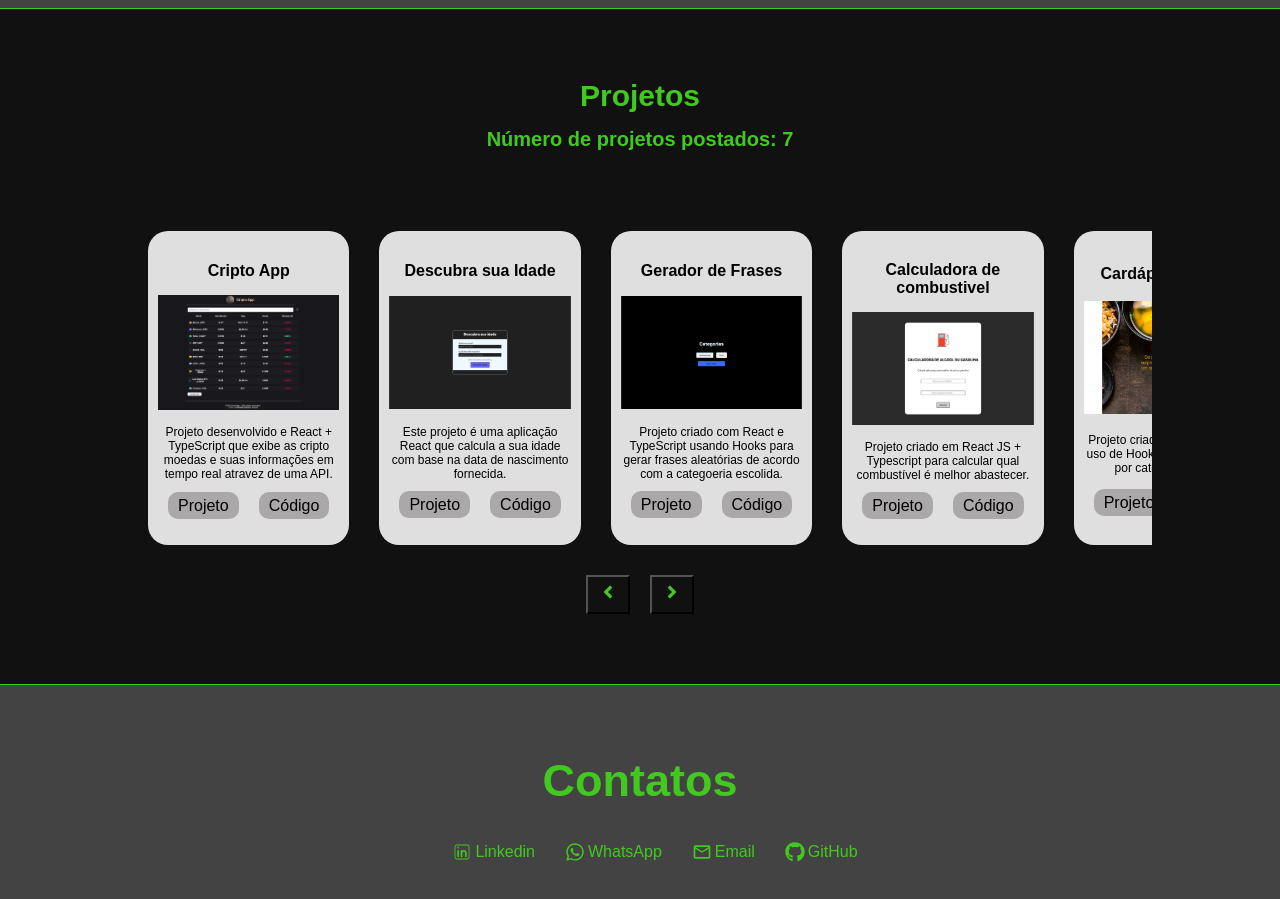
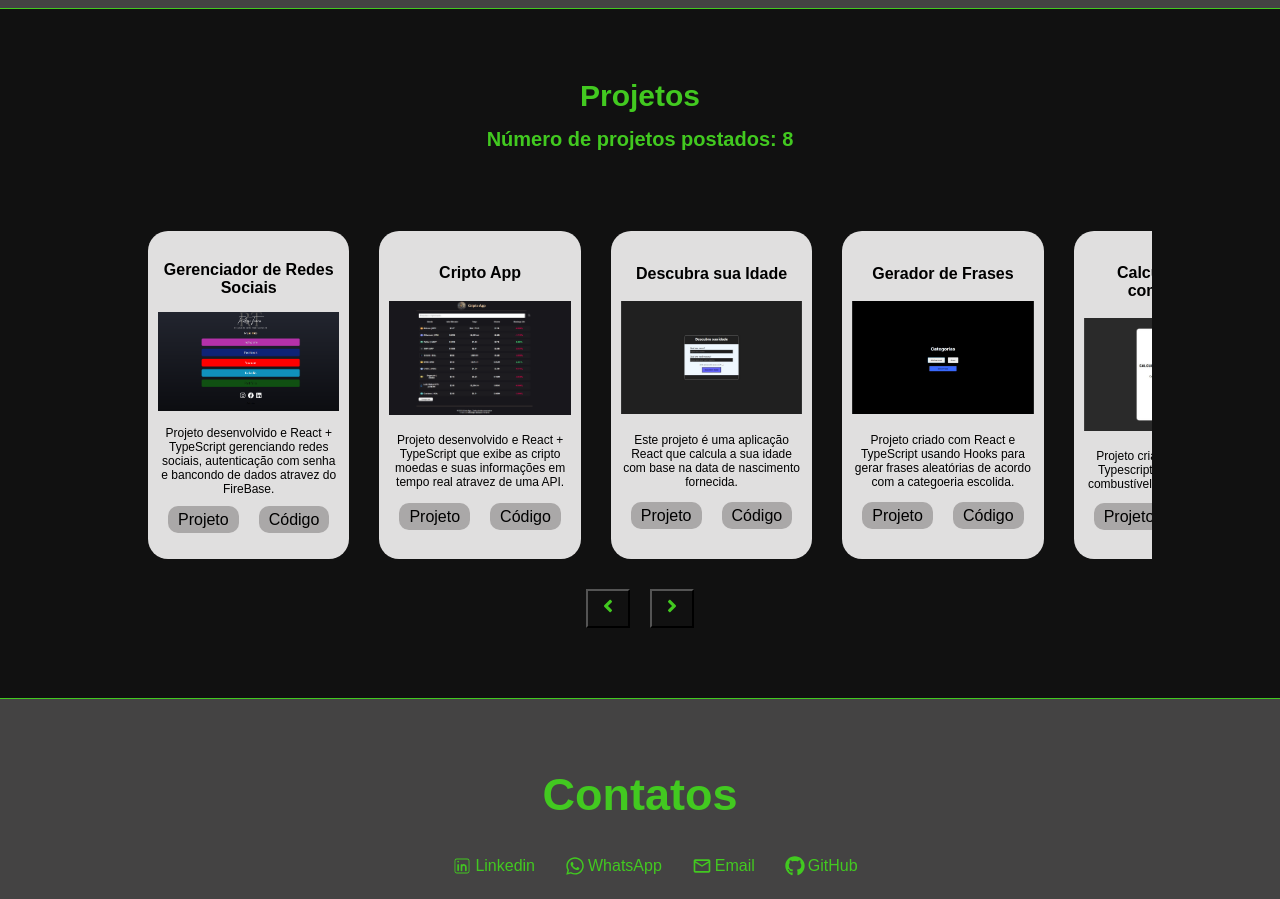
Before and after one commit to mtrodrigo/portifolio, a React (Vite) app: page / in a window 1280 px wide. Shown: the part 1380-2279 px from the top of the page. Built offline with nearby package versions, Linux system fonts and the light colour scheme.

Commit message:
atualização: add novo projeto.

```diff
--- a/src/data/projeto.ts
+++ b/src/data/projeto.ts
@@ -5,11 +5,18 @@ import Calculadora from '/img/calculadora.png'
 import Frases from '/img/frases.png'
 import Idade from '/img/idade.png'
 import Cripto from '/img/cripto.png'
+import Gerenciador from '/img/gerenciador.png'
 
 const colProjetos = [
     {
+        nome: "Gerenciador de Redes Sociais",
+        site: "https://gerenciador-rc.vercel.app/",
+        codigo: "https://github.com/mtrodrigo/gerenciador-rc.git",
+        image: Gerenciador,
+        descricao: "Projeto desenvolvido e React + TypeScript gerenciando redes sociais, autenticação com senha e bancondo de dados atravez do FireBase."},
+    {
         nome: "Cripto App",
-        site: "https://cripto-app-nine.vercel.app//",
+        site: "https://cripto-app-nine.vercel.app/",
         codigo: "https://github.com/mtrodrigo/criptoApp.git",
         image: Cripto,
         descricao: "Projeto desenvolvido e React + TypeScript que exibe as cripto moedas e suas informações em tempo real atravez de uma API."},
```
Also changed, not shown: public/img/gerenciador.png (added).
